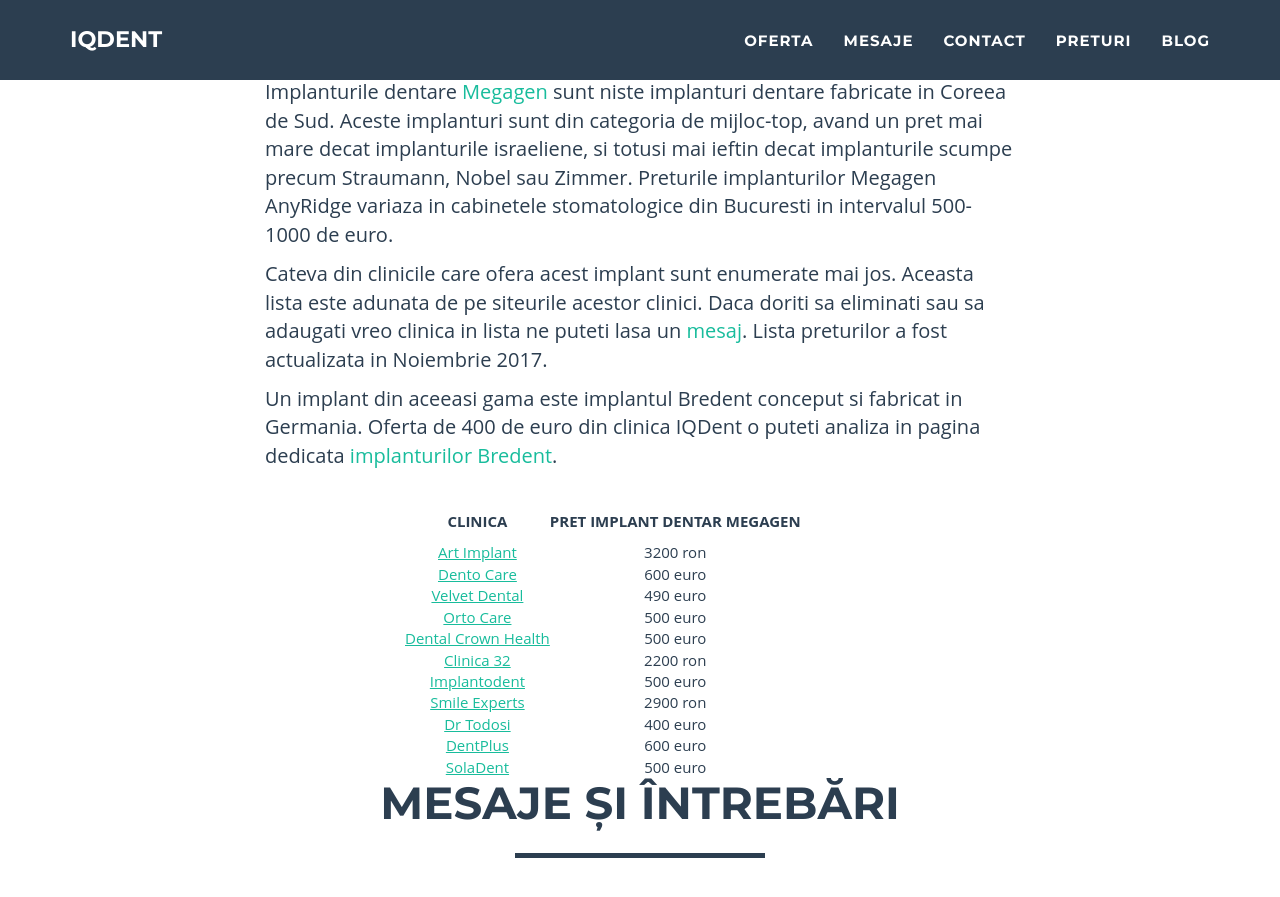
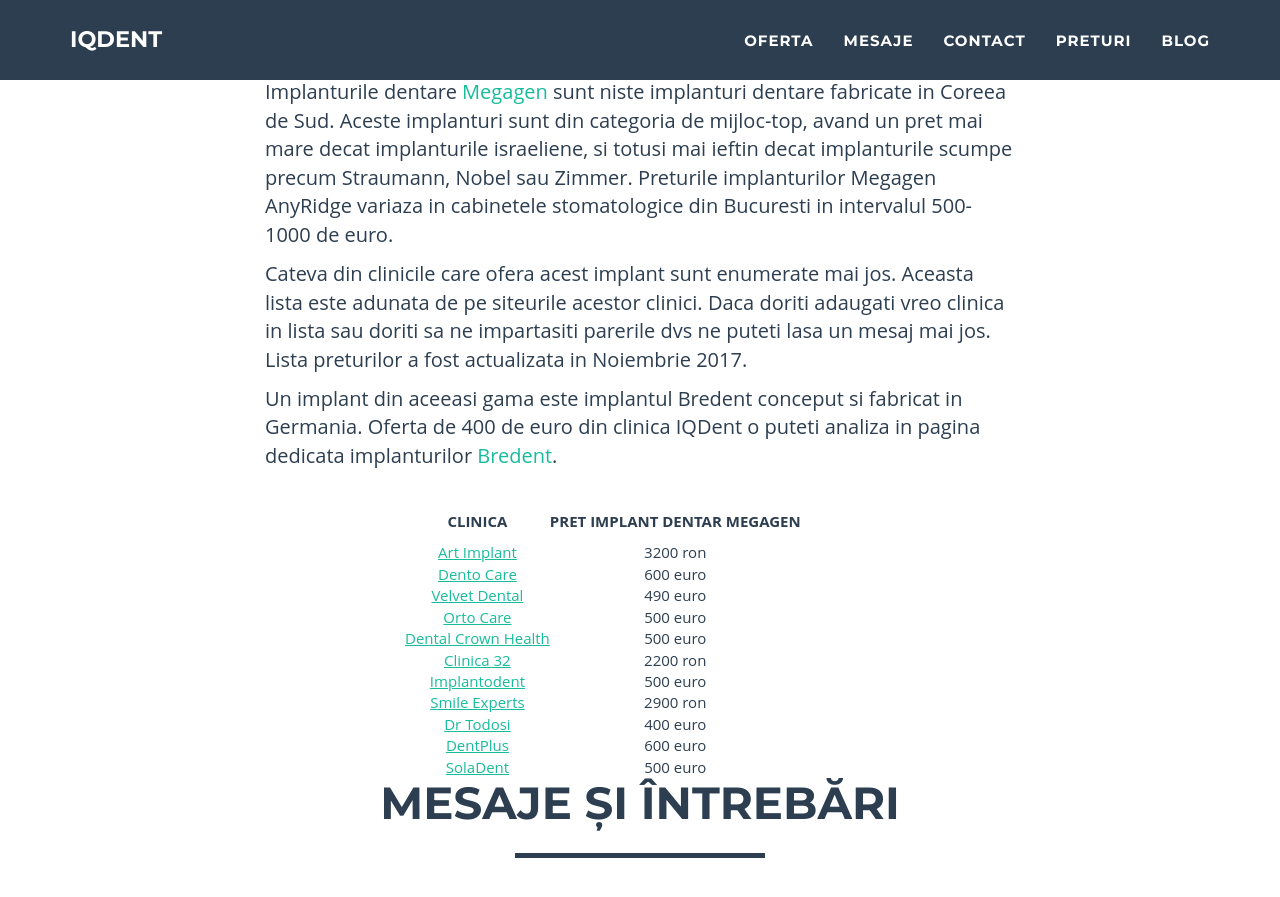
Before and after one commit to littledentgopo/offerdent, a Jekyll site: the page built from _posts/2017-11-21-implanturi-dentare-megagen-pareri-preturi.html, in a window 1280 px wide and 900 px high, scrolled down 1145 px. Shown: the top 897 px of the window. Built offline with Jekyll 4.4.1, drawn with Linux system fonts in a browser that asks for light colours; comment, search, counter and statistics services are not loaded.

```diff
--- a/_posts/2017-11-21-implanturi-dentare-megagen-pareri-preturi.html
+++ b/_posts/2017-11-21-implanturi-dentare-megagen-pareri-preturi.html
@@ -13,12 +13,12 @@ Implanturile dentare <a href="https://www.megagen.ro/implants/" target="_blank">
 <!--more-->
 
 <p>
-    Cateva din clinicile care ofera acest implant sunt enumerate mai jos. Aceasta lista este adunata de pe siteurile acestor clinici. Daca doriti sa eliminati sau sa adaugati vreo clinica in lista ne puteti lasa un <a href="/mesaje.html">mesaj</a>. Lista preturilor a fost actualizata in Noiembrie 2017.
+    Cateva din clinicile care ofera acest implant sunt enumerate mai jos. Aceasta lista este adunata de pe siteurile acestor clinici. Daca doriti adaugati vreo clinica in lista sau doriti sa ne impartasiti parerile dvs ne puteti lasa un mesaj mai jos. Lista preturilor a fost actualizata in Noiembrie 2017.
 </p>
 
 
 <p>
-    Un implant din aceeasi gama este implantul Bredent conceput si fabricat in Germania. Oferta de 400 de euro din clinica IQDent o puteti analiza in pagina dedicata <a href="/promotie-bredent.html">implanturilor Bredent</a>.
+    Un implant din aceeasi gama este implantul Bredent conceput si fabricat in Germania. Oferta de 400 de euro din clinica IQDent o puteti analiza in pagina dedicata implanturilor <a href="/promotie-bredent.html">Bredent</a>.
 </p>
 
 
```
